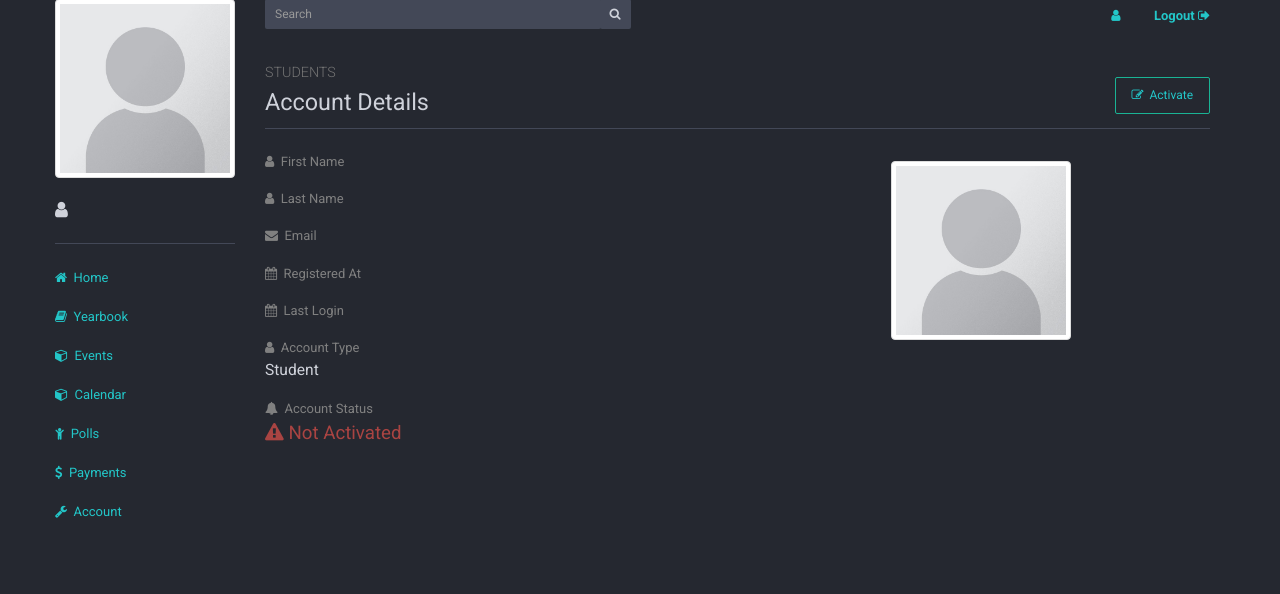
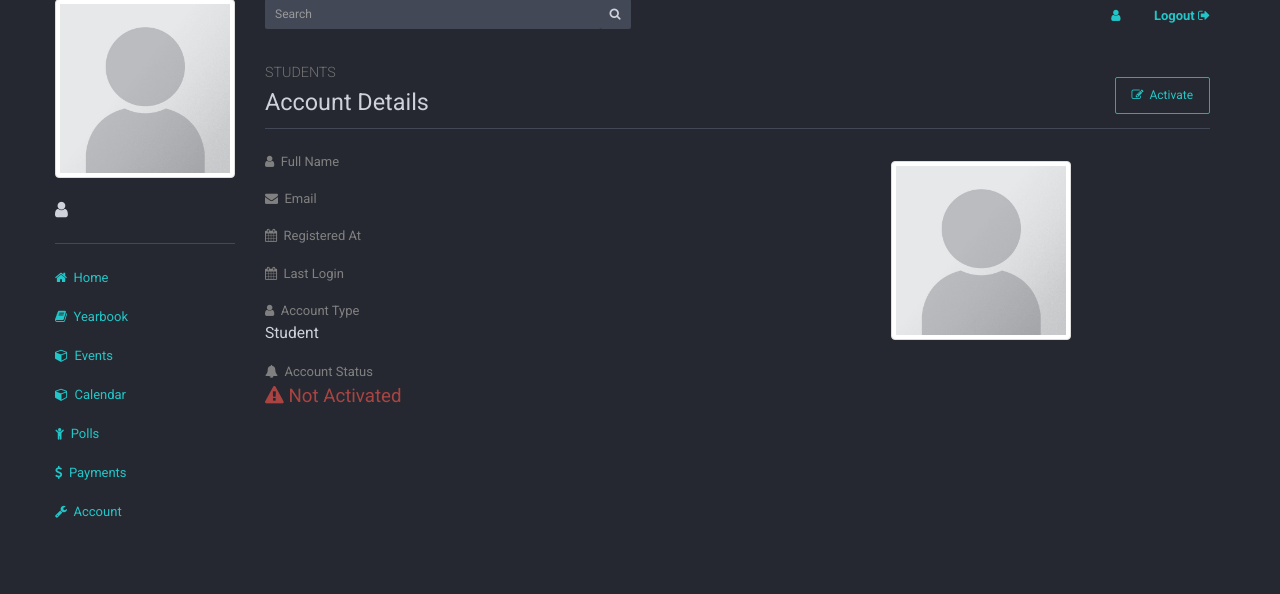
Before and after one commit to eyobofficial/yearbook-management-app, a Django app: template dashboard/templates/dashboard/student_detail.html in a window 1280 px wide. Shown: the part 27-621 px from the top of the page. Run offline with Django 3.2, Linux system fonts and the light colour scheme; the template is opened without the code that fills it, so the values that code supplies are empty; some libraries are stand-ins or nearby versions.

```diff
--- a/dashboard/models.py
+++ b/dashboard/models.py
@@ -41,7 +41,7 @@ def baby_photo_path(instance, filename):
     return 'uploads/students/{}/{}'.format(instance.student.id, 'baby.jpg')
 
 class StudentYearbook(models.Model):
-    student = models.OneToOneField(User, on_delete=models.CASCADE)
+    student = models.ForeignKey(User, on_delete=models.CASCADE)
     yearbook = models.ForeignKey(Yearbook, default=1, on_delete=models.CASCADE)
     first_name = models.CharField(max_length=100)
     last_name = models.CharField(max_length=100)
--- a/dashboard/templates/dashboard/student_detail.html
+++ b/dashboard/templates/dashboard/student_detail.html
@@ -23,11 +23,8 @@
     <div class="row">
         <div class="col-sm-6">
             <dl>
-                <dt><span class="fa fa-user"></span>&nbsp; First Name</dt>
-                <dd>{{ student.first_name|title }}</dd>
-
-                <dt><span class="fa fa-user"></span>&nbsp; Last Name</dt>
-                <dd>{{ student.last_name|title }}</dd>
+                <dt><span class="fa fa-user"></span>&nbsp; Full Name</dt>
+                <dd>{{ student.get_full_name|title }}</dd>
 
                 <dt><span class="fa fa-envelope"></span>&nbsp; Email</dt>
                 <dd>{{ student.email|lower }}</dd>
--- a/dashboard/views.py
+++ b/dashboard/views.py
@@ -717,6 +717,7 @@ class StudentList(UserPassesTestMixin, generic.ListView):
     def get_context_data(self, *args, **kwargs):
         context = super(StudentList, self).get_context_data(*args, **kwargs)
         context['unapproved_student_list'] = User.objects.filter(is_active=False)
+        context['student_yearbook_list'] = StudentYearbook.objects.all()
         context['page_name'] = 'students'
         return context
 
```
Also changed, not shown: dashboard/templates/dashboard/student_list.html (+15 -3 lines), dashboard/migrations/0025_auto_20171022_1209.py (added), dashboard/migrations/0026_auto_20171022_1214.py (added), dashboard/migrations/0027_auto_20171022_1215.py (added), dashboard/migrations/0028_auto_20171022_1219.py (added), dashboard/migrations/0029_auto_20171022_1223.py (added).
